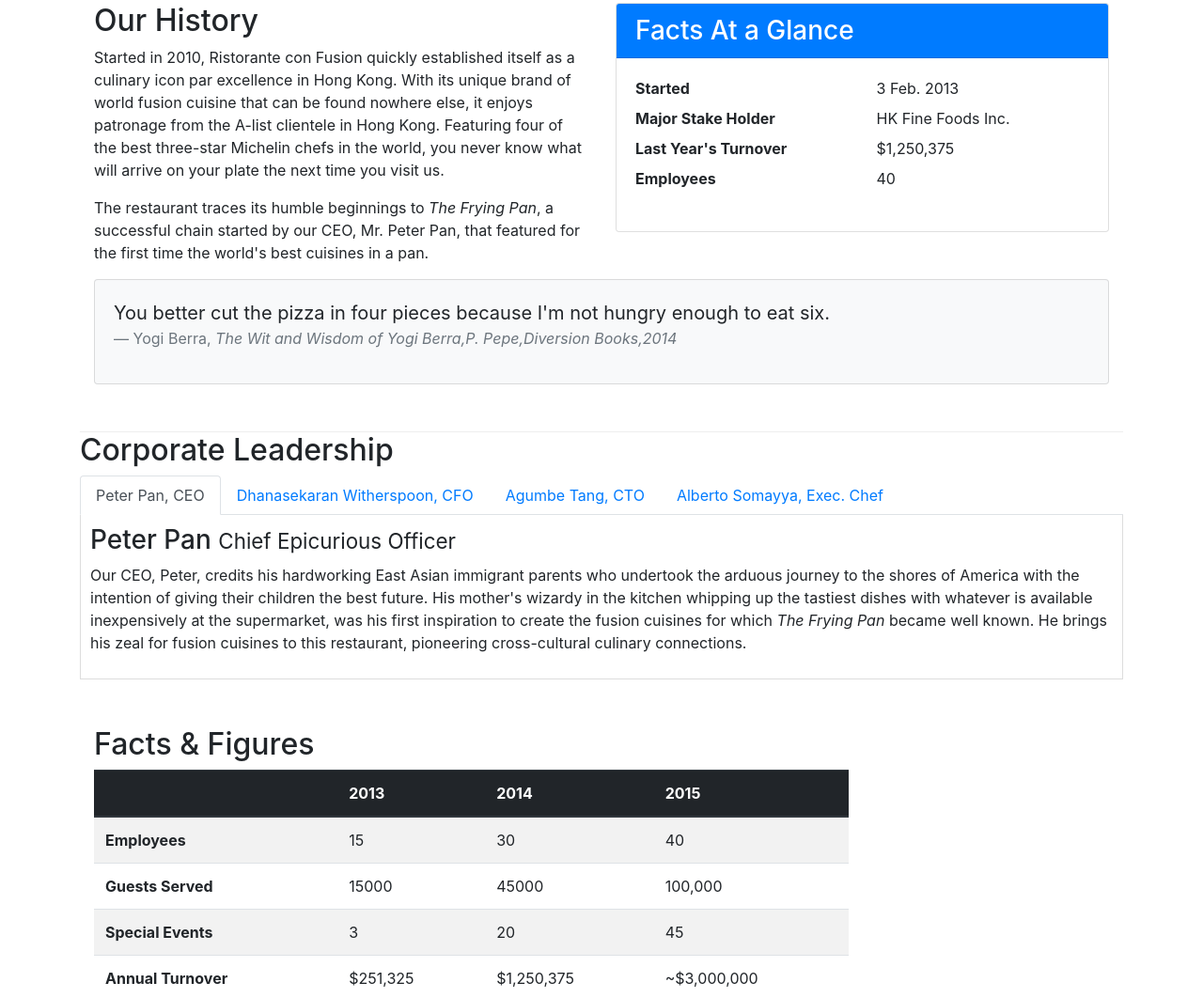
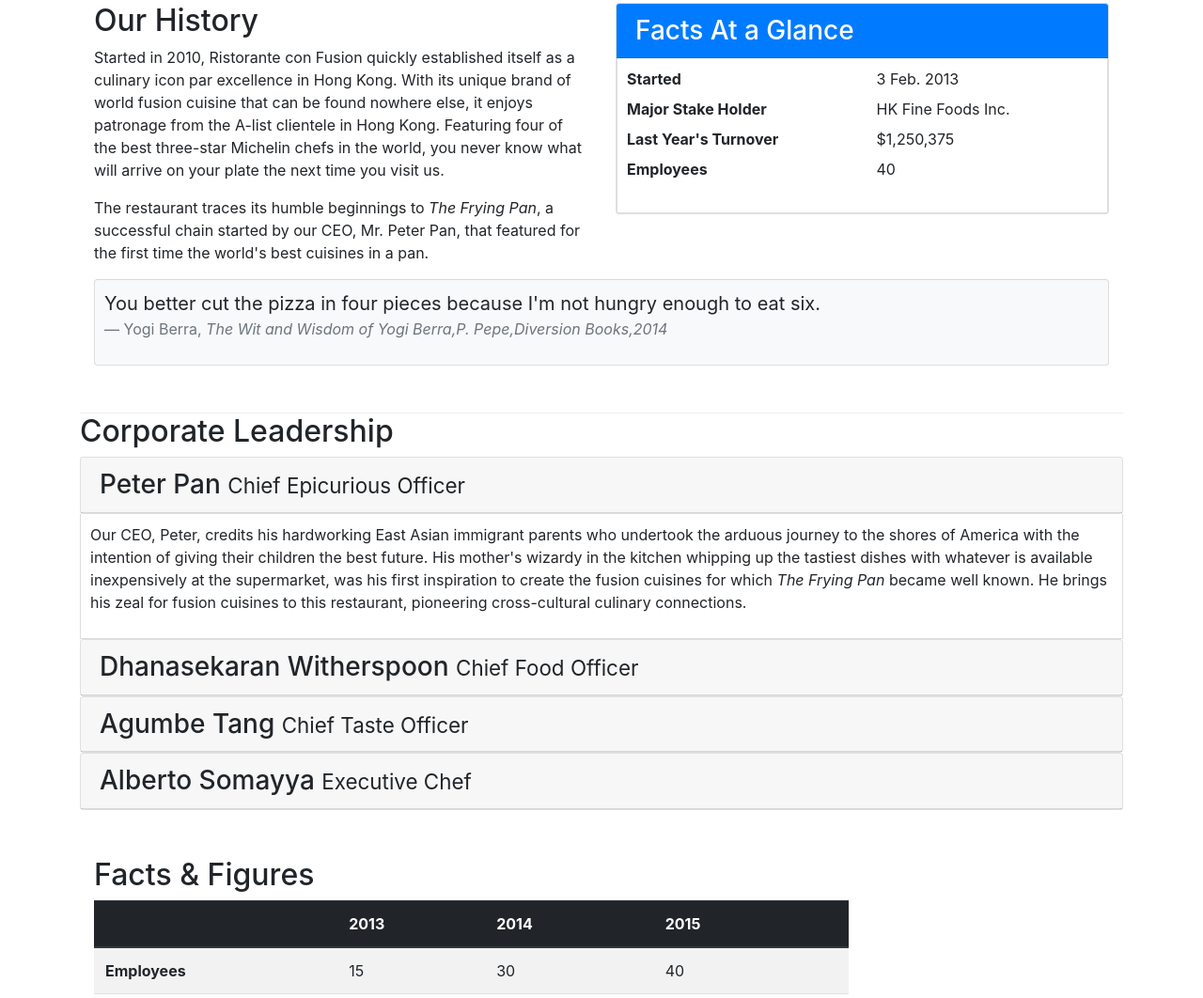
Before and after one commit to gsgurpreet429/Bootstrap4, a website: page aboutus.html in a window 1280 px wide. Shown: the part 512-1574 px from the top of the page at 94% size. Drawn offline with nearby package versions, Linux system fonts and the light colour scheme.

Commit message:
alerting users

```diff
--- a/aboutus.html
+++ b/aboutus.html
@@ -98,37 +98,63 @@
         <div class = "row">
             <div class="col-sm-12">
                 <h2>Corporate Leadership</h2>
-                <ul class="nav nav-tabs">
-                    <li class="nav-item">
-                        <a class="nav-link active" href="#peter" role="tab" data-toggle="tab">Peter Pan, CEO</a>
-                    </li>
-                    <li class="nav-item">
-                        <a class="nav-link" href="#danny" role="tab" data-toggle="tab">Dhanasekaran Witherspoon, CFO</a>
-                    </li>
-                    <li class="nav-item">
-                        <a class="nav-link" href="#agumbe" role="tab" data-toggle="tab">Agumbe Tang, CTO</a>
-                    </li>
-                    <li class="nav-item">
-                        <a class="nav-link" href="#alberto" role="tab" data-toggle="tab">Alberto Somayya, Exec. Chef</a>
-                    </li>
-                </ul>
 
-                <div class="tab-content">
-                    <div role="tabpanel" class="tab-pane fade show active" id="peter">
-                        <h3>Peter Pan <small>Chief Epicurious Officer</small></h3>
-                        <p class="d-none d-sm-block">Our CEO, Peter, credits his hardworking East Asian immigrant parents who undertook the arduous journey to the shores of America with the intention of giving their children the best future. His mother's wizardy in the kitchen whipping up the tastiest dishes with whatever is available inexpensively at the supermarket, was his first inspiration to create the fusion cuisines for which <em>The Frying Pan</em> became well known. He brings his zeal for fusion cuisines to this restaurant, pioneering cross-cultural culinary connections.</p>
+                <div id="accordion">
+
+                    <div class="card">
+                        <div class="card-header" role="tab" id="peterhead">
+                            <h3 class="mb-0">
+                                <a data-toggle="collapse" data-target="#peter">
+                                    Peter Pan <small>Chief Epicurious Officer</small></h3>
+                                </a>
+                        </div>
                     </div>
-                    <div role="tabpanel" class="tab-pane fade" id="danny">
-                        <h3>Dhanasekaran Witherspoon <small>Chief Food Officer</small></h3>
-                        <p class="d-none d-sm-block">Our CFO, Danny, as he is affectionately referred to by his colleagues, comes from a long established family tradition in farming and produce. His experiences growing up on a farm in the Australian outback gave him great appreciation for varieties of food sources. As he puts it in his own words, <em>Everything that runs, wins, and everything that stays, pays!</em></p>
+                    <div role="tabpanel" class="collapse show" id="peter" data-parent="#accordion">
+                        <div class="card-body">
+                            <p class="d-none d-sm-block">Our CEO, Peter, credits his hardworking East Asian immigrant parents who undertook the arduous journey to the shores of America with the intention of giving their children the best future. His mother's wizardy in the kitchen whipping up the tastiest dishes with whatever is available inexpensively at the supermarket, was his first inspiration to create the fusion cuisines for which <em>The Frying Pan</em> became well known. He brings his zeal for fusion cuisines to this restaurant, pioneering cross-cultural culinary connections.</p>
+                        </div>
                     </div>
-                    <div role="tabpanel" class="tab-pane fade" id="agumbe">
-                        <h3>Agumbe Tang <small>Chief Taste Officer</small></h3>
-                        <p class="d-none d-sm-block">Blessed with the most discerning gustatory sense, Agumbe, our CTO, personally ensures that every dish that we serve meets his exacting tastes. Our chefs dread the tongue lashing that ensues if their dish does not meet his exacting standards. He lives by his motto, <em>You click only if you survive my lick.</em></p>
+
+                    <div class="card">
+                        <div class="card-header" role="tab" id="dannyhead">
+                            <h3 class="mb-0">
+                                <a data-toggle="collapse" data-target="#danny">
+                                    Dhanasekaran Witherspoon <small>Chief Food Officer</small></h3>
+                                </a>
+                        </div>
                     </div>
-                    <div role="tabpanel" class="tab-pane fade" id="alberto">
-                        <h3>Alberto Somayya <small>Executive Chef</small></h3>
-                        <p class="d-none d-sm-block">Award winning three-star Michelin chef with wide International experience having worked closely with whos-who in the culinary world, he specializes in creating mouthwatering Indo-Italian fusion experiences. He says, <em>Put together the cuisines from the two craziest cultures, and you get a winning hit! Amma Mia!</em></p>
+                    <div role="tabpanel" class="collapse" id="danny" data-parent="#accordion">
+                        <div class="card-body">
+                            <p class="d-none d-sm-block">Our CFO, Danny, as he is affectionately referred to by his colleagues, comes from a long established family tradition in farming and produce. His experiences growing up on a farm in the Australian outback gave him great appreciation for varieties of food sources. As he puts it in his own words, <em>Everything that runs, wins, and everything that stays, pays!</em></p>
+                        </div>
+                    </div>
+
+                    <div class="card">
+                        <div class="card-header" role="tab" id="agumbehead">
+                            <h3 class="mb-0">
+                                <a data-toggle="collapse" data-target="#agumbe">
+                                    Agumbe Tang <small>Chief Taste Officer</small></h3>
+                                </a>
+                        </div>
+                    </div>
+                    <div role="tabpanel" class="collapse" id="agumbe" data-parent="#accordion">
+                        <div class="card-body">
+                            <p class="d-none d-sm-block">Blessed with the most discerning gustatory sense, Agumbe, our CTO, personally ensures that every dish that we serve meets his exacting tastes. Our chefs dread the tongue lashing that ensues if their dish does not meet his exacting standards. He lives by his motto, <em>You click only if you survive my lick.</em></p>
+                        </div>
+                    </div>
+
+                    <div class="card">
+                        <div class="card-header" role="tab" id="albertohead">
+                            <h3 class="mb-0">
+                                <a data-toggle="collapse" data-target="#alberto">
+                                    Alberto Somayya <small>Executive Chef</small></h3>
+                                </a>
+                        </div>
+                    </div>
+                    <div role="tabpanel" class="collapse" id="alberto" data-parent="#accordion">
+                        <div class="card-body">
+                            <p class="d-none d-sm-block">Award winning three-star Michelin chef with wide International experience having worked closely with whos-who in the culinary world, he specializes in creating mouthwatering Indo-Italian fusion experiences. He says, <em>Put together the cuisines from the two craziest cultures, and you get a winning hit! Amma Mia!</em></p>
+                        </div>
                     </div>
                 </div>
             </div>
--- a/css/styles.css
+++ b/css/styles.css
@@ -43,7 +43,7 @@ body::-webkit-scrollbar {
   display: none;
 }
 
-.tab-content {
+.card-body {
   border-left: 1px solid #ddd;
   border-right: 1px solid #ddd;
   border-bottom: 1px solid #ddd;
```
Also changed, not shown: index.html (+52 -3 lines).
